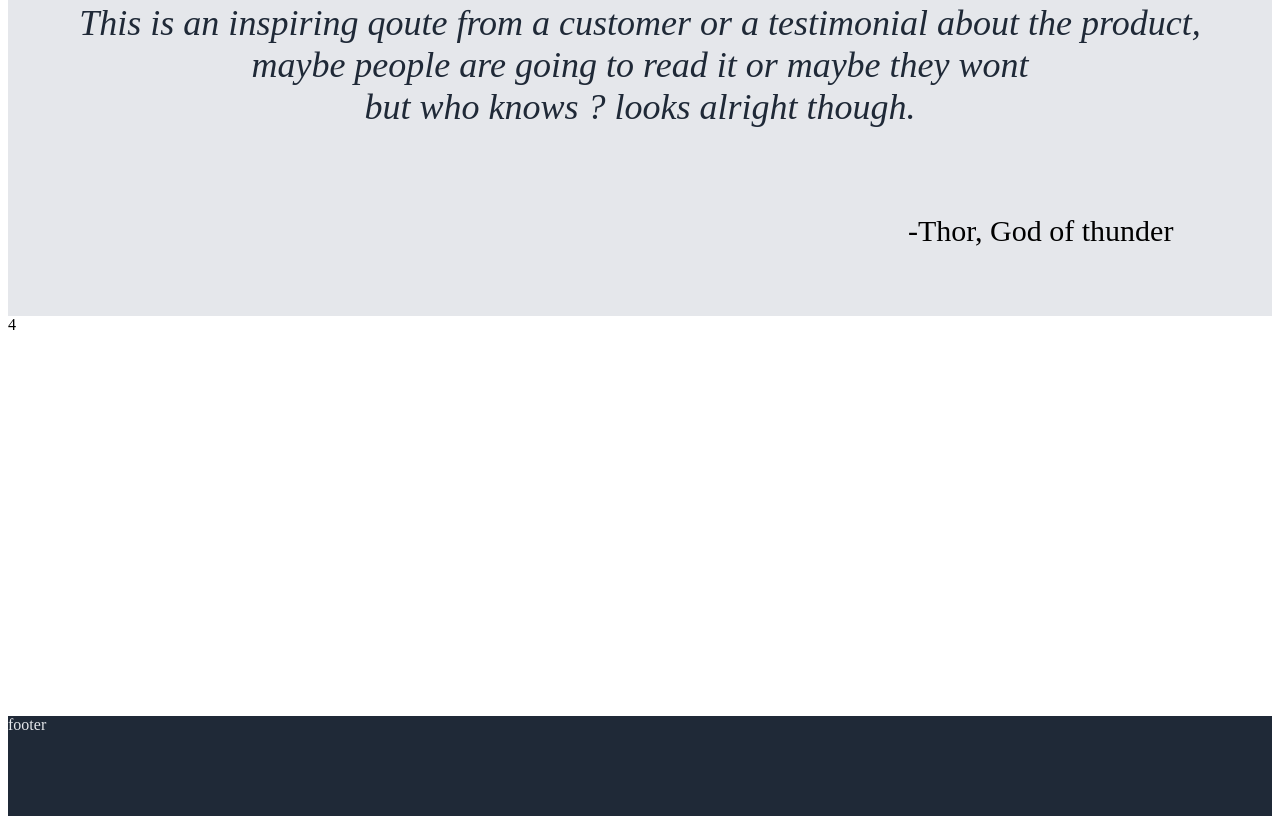
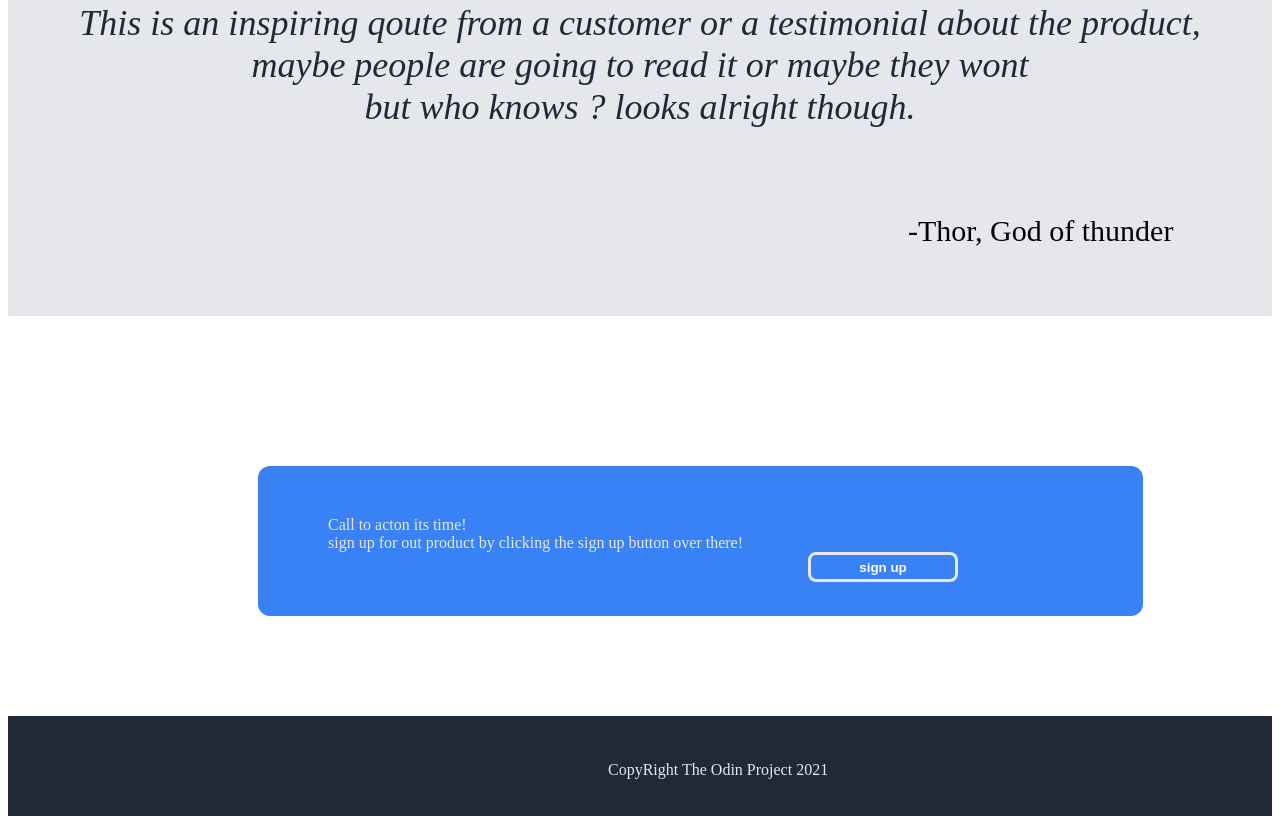
Before and after one commit to kgosintlhe3/businessLandingPage, a plain HTML site: page index.html in a window 1280 px wide. Shown: the part 1092-1916 px from the top of the page. Drawn offline with Linux system fonts and the light colour scheme.

Commit message:
final blank stage

```diff
--- a/index.html
+++ b/index.html
@@ -60,8 +60,26 @@
 
 
               </div>
-       <div class="sectionDiv, divFour">4</div>
-       <footer class="footer">footer</footer>
+        <div class="sectionDiv, divFour">
+            <div class="callboxdiv4">
+                <div class="buttomDivSpeech">
+                    <div class="callTwoActionDiv">Call to acton its time!</div>
+                    <div class="callTwoParaDiv">sign up for out product by clicking the sign up button over there!</div>
+                </div>
+                <div class="signupbuttonbottomdiv">
+                    <button class="buttombutton">sign up</button>
+                </div>
+            </div>
+
+
+        </div>
+
+
+
+
+       <footer class="footer">
+        <div class="copyrightdiv">CopyRight The Odin Project 2021</div>
+       </footer>
 
 
 </body>
--- a/styles.css
+++ b/styles.css
@@ -151,6 +151,47 @@ color: 1F2937;
 {
     background-color: white;
     height: 400px;
+    display: flex;
+}
+
+.callboxdiv4
+{
+    margin-left: 250px;
+    margin-top: 150px;
+    background-color: #3882f6;
+    height: 150px;
+    width: 70%;
+    border-radius: 12px;
+}
+
+.signupbuttonbottomdiv
+{
+    margin-left: 550px;
+    margin-right: 250px;
+    padding-bottom: 0px;
+
+
+
+}
+
+.callTwoActionDiv
+{
+    margin-left: 70px;
+    margin-top: 50px;
+    color: #E5E7Eb;
+
+}
+
+.callTwoParaDiv
+{
+    margin-left: 70px;
+    color: #E5E7Eb;
+}
+
+
+.buttombutton
+{
+    border: solid #E5E7Eb;
 }
 
 footer
@@ -158,4 +199,12 @@ footer
     background-color: #1F2937;
     height: 100px;
     color: #E5E7Eb;
+    margin-bottom: 0px;
 }
+
+.copyrightdiv
+{
+    margin-left: 600px;
+    padding-top: 45px;
+
+}
```
